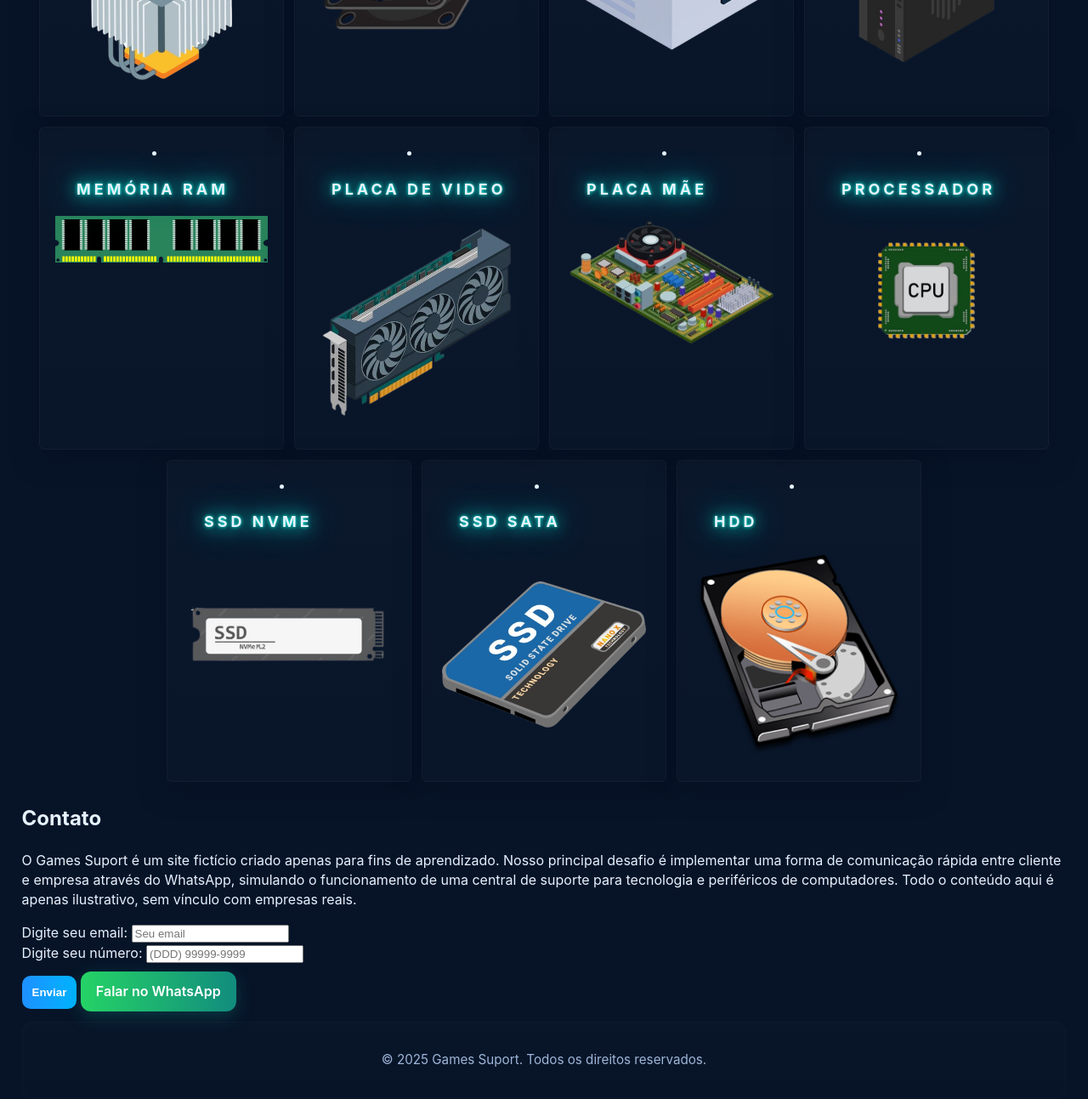
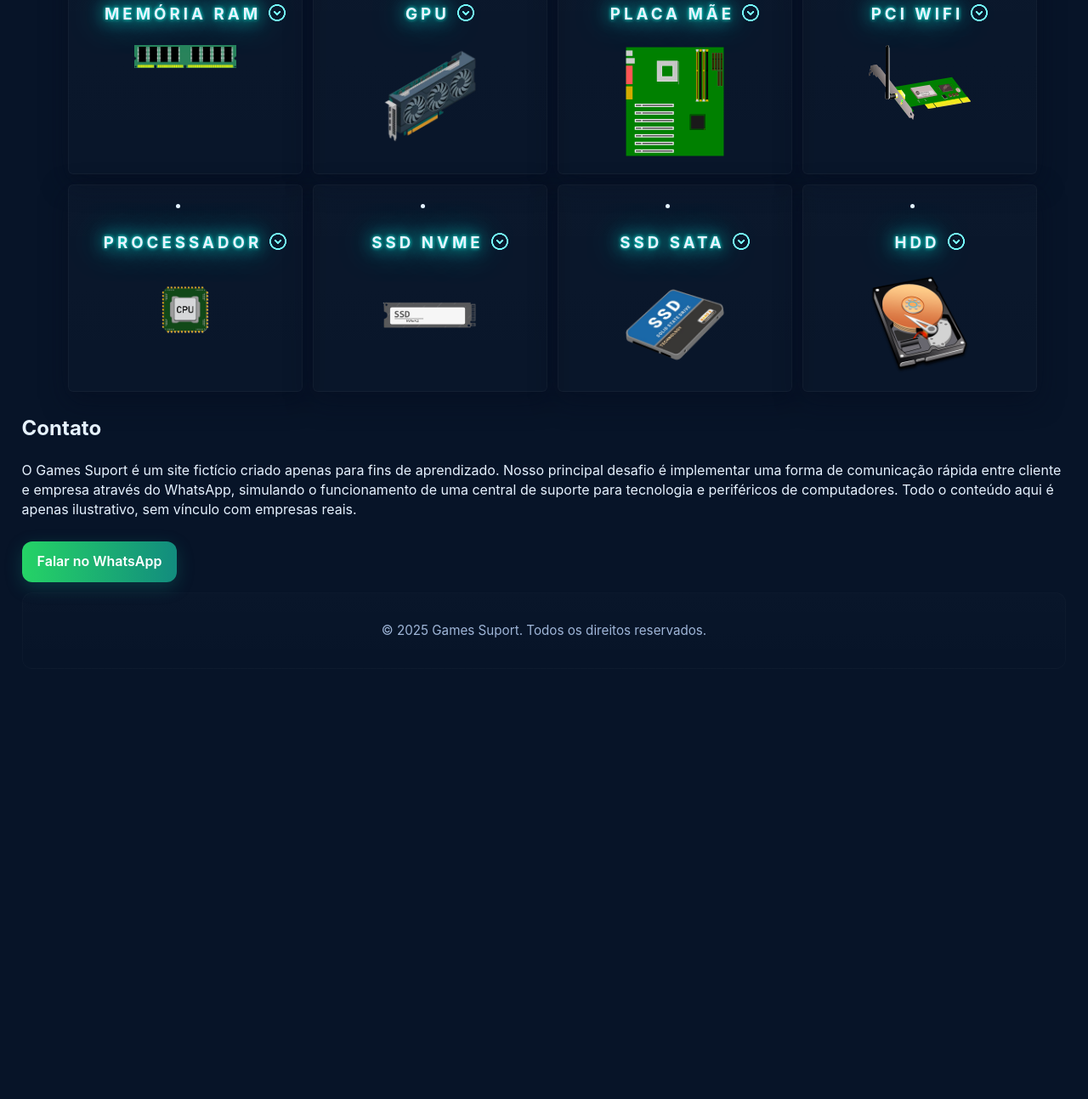
Before and after one commit to thiagoxts40/Projeto-de-integra-o-com-whatsapp, a plain HTML site: page index.html in a window 1280 px wide. Shown: the part 823-2116 px from the top of the page at 85% size. After the commit the page ends 1636 px from the top, so only its background shows below. Drawn offline with Linux system fonts and the light colour scheme.

Commit message:
Melhorias
Pequenas melhorias de qualidade

```diff
--- a/Front.css
+++ b/Front.css
@@ -1,24 +1,13 @@
 :root {
   background-color: #071428;
   /* fundo principal muito escuro */
-  --panel: #0b2540;
-  /* painel/section */
-  --accent-1: #1e90ff;
+  --accent-2: #00b4ff;
   /* azul brilhante */
-  --accent-2: #00b4ff;
+  --muted: #9fb6d8;
   /* azul ciano */
-  --muted: #9fb6d8;
-  /* texto secundário */
-  --glass: rgba(255, 255, 255, 0.04);
-  --glass-2: rgba(255, 255, 255, 0.06);
-  --radius: 14px;
-  --radius-sm: 10px;
-  --card-shadow: 0 8px 24px rgba(2, 8, 23, 0.6);
-  --glass-border: linear-gradient(145deg, rgba(255, 255, 255, 0.03), rgba(255, 255, 255, 0.01));
-  --max-width: 1200px;
-  --pad: clamp(14px, 2.5vw, 28px);
   --trans: 300ms cubic-bezier(.2, .8, .2, 1);
   font-family: Inter, "Segoe UI", Roboto, "Helvetica Neue", Arial, sans-serif;
+  scroll-behavior: smooth;
 }
 
 body {
@@ -32,13 +21,9 @@ body {
   -moz-osx-font-smoothing: grayscale;
   line-height: 1.45;
   padding: clamp(16px, 2vw, 32px);
-
-  justify-content: center;
 }
 
 .menu {
-  width: 100%;
-  max-width: var(--max-width);
   background: linear-gradient(180deg, rgba(255, 255, 255, 0.02), rgba(255, 255, 255, 0.01));
   border-radius: 20px;
   padding: clamp(18px, 2.3vw, 36px);
@@ -47,7 +32,6 @@ body {
   backdrop-filter: blur(6px) saturate(110%);
 }
 
-/* Estilo da lista de navegação */
 .menu nav ul {
   list-style: none;
   margin: 0;
@@ -57,7 +41,6 @@ body {
   gap: 30px;
 }
 
-/* Estilo dos links do menu */
 .menu nav ul li a {
   color: #fff;
   text-decoration: none;
@@ -66,28 +49,27 @@ body {
   transition: background 0.3s, color 0.3s;
 }
 
-/* Efeito hover nos links */
 .menu nav ul li a:hover {
   background-color: #00ffe7;
   color: #000;
   border-radius: 4px;
 }
 
-/*deixando o cartas de produtos flexivel */
 #produtos {
   display: flex;
   flex-wrap: wrap;
   justify-content: center;
-  border-radius: 6px;
   margin: 10px;
-
+  max-width: 1200px;
+  transform: translateX(-50%);
+  left: 50%;
+  position: relative;
 
 }
 
-/* definindo estilos para todos os cards*/
 #card {
   background: linear-gradient(180deg, rgba(255, 255, 255, 0.02), rgba(255, 255, 255, 0.01));
-  padding: 18px;
+  padding: 12px;
   border-radius: 6px;
   text-align: center;
   border: 1px solid rgba(255, 255, 255, 0.03);
@@ -97,50 +79,35 @@ body {
   margin: 6px;
   width: 250px;
   min-height: 150px;
-  align-items: center;
-  justify-content: center;
   position: relative;
   overflow: hidden;
-  text-align: center;
-
-
-
+  user-select: none;
 }
 
-/* definindo a imagem centralizada, tamanho e a rodinha*/
 #card img {
-  width: 250px;
-  justify-content: center;
+  width: 120px;
 }
 
-#cardh3::after {
-  content: url("src/img/expand.png");
-  padding: 0px;
-
-  margin-left: 7px;
-
-
-}
-
-/*nome dos produtos*/
 #card h3 {
-  font-size: 18px;
   text-transform: uppercase;
   letter-spacing: 4px;
   text-shadow: 0 0 4px #00ffe7, 0 0 20px #00ffe7, 0 0 40px #00ffe7;
   animation: pulse 2s infinite;
   display: flex;
-
-
+  width: 100%;
+  justify-content: center;
 }
 
-/*para que a seta funcine corretamete*/
+#cardh3::after {
+  content: url("src/imgs/expand.png");
+  margin-left: 7px;
+}
+
 summary {
   position: relative;
   padding-left: 25px;
   cursor: pointer;
   list-style: none;
-  /* Remove a seta padrão */
 }
 
 #card:hover {
@@ -149,7 +116,6 @@ summary {
   border-color: rgba(30, 144, 255, 0.14);
 }
 
-/*roda pé da pagina*/
 footer {
   margin-top: 12px;
   padding: 18px;
@@ -161,7 +127,6 @@ footer {
   border: 1px solid rgba(255, 255, 255, 0.02);
 }
 
-/*botão do whatsapp para entrar em contato*/
 .btn-whatsapp {
   display: inline-block;
   margin-top: 10px;
@@ -184,21 +149,3 @@ footer {
 .btn-whatsapp:active {
   transform: scale(0.96);
 }
-
-/*botão de enviar seus dados*/
-.btn-enviar {
-  background: linear-gradient(90deg, #1e90ff, #00b4ff);
-  border: none;
-  padding: 12px;
-  color: #fff;
-  font-weight: bold;
-  border-radius: 10px;
-  cursor: pointer;
-  margin-top: 6px;
-}
-
-.btn-enviar:hover {
-  background: linear-gradient(90deg, #00b4ff, #1e90ff);
-  box-shadow: 0 6px 20px rgba(30, 144, 255, 0.4);
-  transform: translateY(-2px);
-}
--- a/index.html
+++ b/index.html
@@ -1,11 +1,13 @@
 <!DOCTYPE html>
 <html lang="pt-br">
+
 <head>
   <meta charset="UTF-8">
   <meta name="viewport" content="width=device-width, initial-scale=1.0">
   <title>Games Suport</title>
   <link rel="stylesheet" href="Front.css">
 </head>
+
 <body>
   <!--DIV do menu-->
   <div class="menu">
@@ -19,10 +21,17 @@
     </nav>
     <!--Seção de home-->
     <section id="home">
-        <h2>Menu</h2><br>
-        <p>O Games Suport é um projeto acadêmico desenvolvido por estudantes do curso técnico de Informática, com o objetivo de simular o atendimento ao cliente no setor de jogos digitais. Utilizando tecnologias modernas e integrando a API do WhatsApp, criamos uma plataforma simples, funcional e interativa, voltada para fins educacionais e de demonstração.</p>
+      <h2>Sobre</h2>
+      <p>O Games Suport é um projeto acadêmico desenvolvido por estudantes do curso técnico de Informática, com o
+        objetivo de simular o atendimento ao cliente no setor de jogos digitais. Utilizando tecnologias modernas e
+        integrando a API do WhatsApp, criamos uma plataforma simples, funcional e interativa, voltada para fins
+        educacionais e de demonstração.</p>
 
-        <p>Nosso sistema busca reproduzir, de maneira realista, como funciona o suporte técnico e comercial de uma empresa do ramo de games. Através de uma interface amigável e de respostas automatizadas, os usuários podem navegar por diversas opções de atendimento, tirar dúvidas, simular compras, relatar problemas técnicos e até mesmo acompanhar lançamentos e promoções fictícias. Tudo isso foi planejado para proporcionar uma experiência rica e educativa tanto para os usuários quanto para os desenvolvedores envolvidos no projeto.</p>
+      <p>Nosso sistema busca reproduzir, de maneira realista, como funciona o suporte técnico e comercial de uma empresa
+        do ramo de games. Através de uma interface amigável e de respostas automatizadas, os usuários podem navegar por
+        diversas opções de atendimento, tirar dúvidas, simular compras, relatar problemas técnicos e até mesmo
+        acompanhar lançamentos e promoções fictícias. Tudo isso foi planejado para proporcionar uma experiência rica e
+        educativa tanto para os usuários quanto para os desenvolvedores envolvidos no projeto.</p>
       <h2>Suporte tecnico seção dedicada à solução de problemas relacionados ao funcionamento dos jogos.</h2>
       <p>Aqui o usuário pode:
         Solicitar ajuda com instalação de jogos.
@@ -37,7 +46,7 @@
     <li id="card">
       <details>
         <summary>
-        <h3 id="cardh3">Dissipador de calor </h3>
+          <h3 id="cardh3">CPU cooler </h3>
         </summary>
         <p>dasdasdasdasd</p>
       </details>
@@ -57,7 +66,7 @@
     <li id="card">
       <details>
         <summary>
-        <h3 id="cardh3">Fonte Interna </h3>
+          <h3 id="cardh3">Fonte</h3>
         </summary>
         <p>dasdasdasdasd</p>
       </details>
@@ -87,7 +96,7 @@
     <li id="card">
       <details>
         <summary>
-        <h3 id="cardh3">Placa de Video </h3>
+          <h3 id="cardh3">  GPU </h3>
         </summary>
         <p>dasdasdasdasd</p>
       </details>
@@ -101,7 +110,17 @@
         </summary>
         <p>dasdasdasdasd</p>
       </details>
-    <img src="src/imgs/placaMae.png">
+      <img src="src/imgs/placaMae.svg">
+    </li>
+
+    <li id="card">
+      <details>
+        <summary>
+          <h3 id="cardh3">PCI WIFI </h3>
+        </summary>
+        <p>dasdasdasdasd</p>
+      </details>
+      <img src="src/imgs/wifiPCI.svg">
     </li>
 
     <li id="card">
@@ -143,7 +162,6 @@
       </details>
       <img src="src/imgs/hdd.png">
     </li>
-
   </div>
 
 
@@ -151,28 +169,15 @@
   <section id="sobre">
     <h2>Contato</h2>
     <p>
-    O Games Suport é um site fictício criado apenas para fins de aprendizado. Nosso principal desafio é implementar uma forma de comunicação rápida entre cliente e empresa através do WhatsApp, simulando o funcionamento de uma central de suporte para tecnologia e periféricos de computadores.
+      O Games Suport é um site fictício criado apenas para fins de aprendizado. Nosso principal desafio é implementar
+      uma forma de comunicação rápida entre cliente e empresa através do WhatsApp, simulando o funcionamento de uma
+      central de suporte para tecnologia e periféricos de computadores.
       Todo o conteúdo aqui é apenas ilustrativo, sem vínculo com empresas reais.
     </p>
 
-  <form class="form_contato">
-    <div class="input-group">
-      <label for="email">Digite seu email:</label>
-      <input type="email" id="email" name="email" placeholder="Seu email">
-    </div>
-    <div class="input-group">
-      <label for="number">Digite seu número:</label>
-      <input type="number" id="number" name="number" placeholder="(DDD) 99999-9999">
-    </div>
-
-    <button type="submit" class="btn-enviar">Enviar</button>
-
-    <a href="https://wa.me/?text=Olá,%20quero%20falar%20com%20o%20suporte!"
-       target="_blank"
-       class="btn-whatsapp">
+    <a href="https://wa.me/?text=Olá,%20quero%20falar%20com%20o%20suporte!" target="_blank" class="btn-whatsapp">
       Falar no WhatsApp
     </a>
-  </form>
   </section>
 
 
```
Also changed, not shown: src/imgs/placaMae.svg (added), src/imgs/wifiPCI.svg (added). Lines whose indentation alone changed are shown as unchanged.
